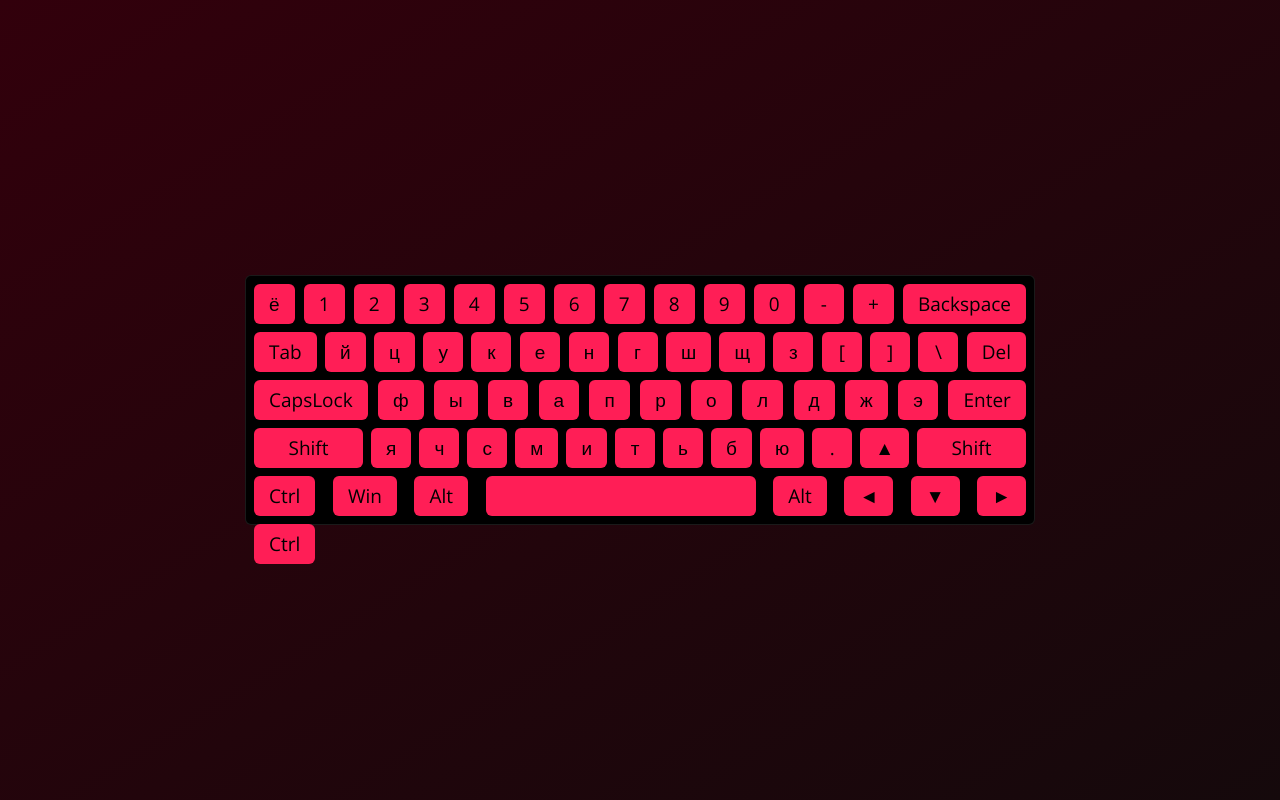
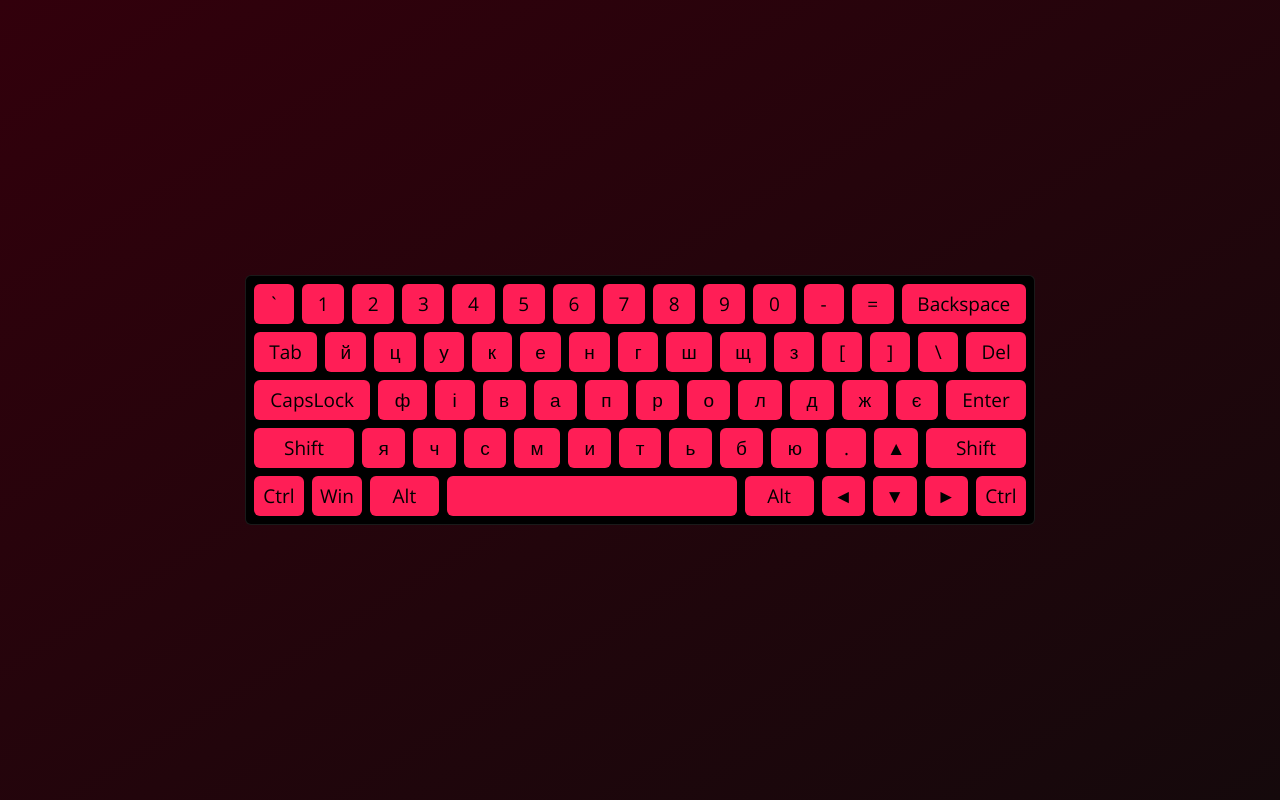
Before and after one commit to Quiddlee/virtual-keyboard, a website built with Vite: page index.html in a window 1280 px wide. Built offline with nearby package versions, Linux system fonts and the light colour scheme.

Commit message:
fix: keyboard keys to display properly

```diff
--- a/main.js
+++ b/main.js
@@ -1,9 +1,9 @@
 import './style.css';
-import keyboard from './public/components/keyboard';
-import { KEYS_RU } from './public/data/data';
+import keyboard from './public/components/keyboard/keyboard';
+import { KEYS_UKR } from './public/data/data';
 
 const app = document.createElement('div');
 app.setAttribute('id', 'app');
 document.body.prepend(app);
 
-app.append(keyboard(KEYS_RU));
+app.append(keyboard(KEYS_UKR));
--- a/public/components/keyboard.js
+++ b/public/components/keyboard/keyboard.js
@@ -7,6 +7,9 @@ export default function keyboard(keys) {
 
     if (keys[i] === ' ') key.classList.add('space');
     if (keys[i] === 'Shift') key.classList.add('shift');
+    if (keys[i] === 'Ctrl') key.classList.add('ctrl');
+    if (keys[i] === 'Win') key.classList.add('win');
+    if (keys[i] === '▲' || keys[i] === '►' || keys[i] === '▼' || keys[i] === '◄') key.classList.add('arrow');
 
     key.classList.add('key');
     key.textContent = keys[i];
--- a/style.css
+++ b/style.css
@@ -2,7 +2,7 @@
 
 :root {
   --color-primary: #000000;
-  --color-secondary: #FF1E56;
+  --color-secondary: #ff1e56;
   --color-tertirary: #15090c;
   --color-quaternary: #32000c;
 }
@@ -31,7 +31,11 @@ body {
 
   width: 100vw;
   height: 100vh;
-  background-image: linear-gradient(to bottom right, var(--color-quaternary), var(--color-tertirary));
+  background-image: linear-gradient(
+          to bottom right,
+          var(--color-quaternary),
+          var(--color-tertirary)
+  );
 }
 
 .keyboard {
@@ -66,6 +70,7 @@ body {
   font-size: 1.9rem;
   transition: .1s all;
   font-family: 'Open Sans', sans-serif;
+  flex-grow: 1;
 }
 
 .key:hover {
@@ -75,11 +80,18 @@ body {
 }
 
 .space {
-  min-width: 27rem;
-  flex-grow: 1;
+  min-width: 29rem;
 }
 
 .shift {
-  flex-grow: 1;
   min-width: 10rem;
 }
+
+.ctrl,
+.win {
+  max-width: 5rem;
+}
+
+.arrow {
+  max-width: 4.35rem;
+}
```
